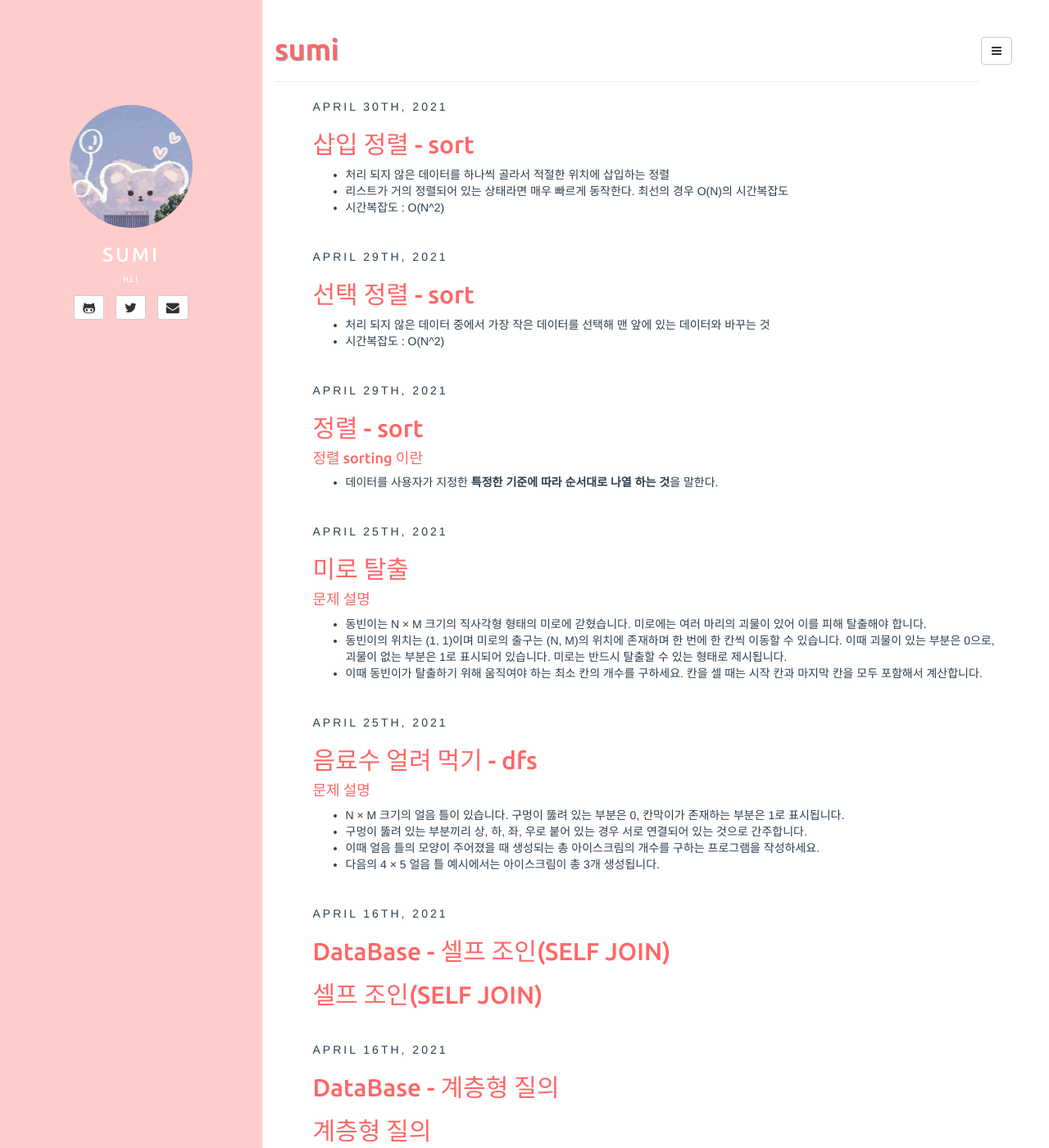
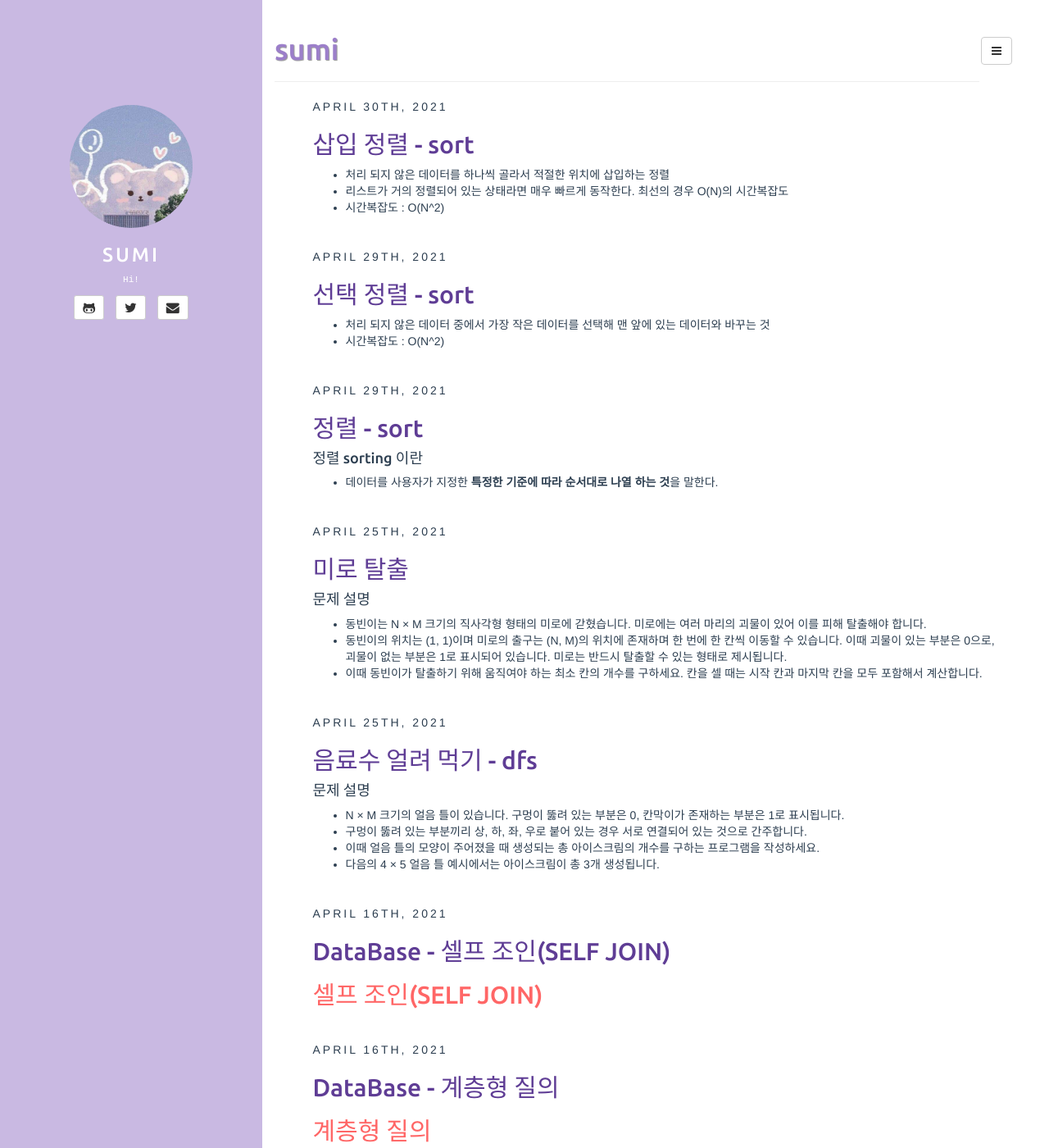
Before and after one commit to sumi-0011/sumi-0011.github.io, a Jekyll site: the page built from index.html, in a window 1280 px wide and 1400 px high. Shown: the whole window at 82% size. Built offline with Jekyll 4.4.1, drawn with Linux system fonts in a browser that asks for light colours; the list of posts is cut into pages by our own code.

Commit message:
Update style.css

```diff
--- a/assets/css/style.css
+++ b/assets/css/style.css
@@ -8,7 +8,7 @@
 	position: fixed;
 	top: 0px;
 	padding-top: 10%;
-	background-color: #FFCCCC;
+	background-color: #c9b9e2;
 	color: #fff;
 }
 
@@ -82,7 +82,7 @@
 }
 
 .page-header {
-	color: #FF6666;
+	color: #9c7fca ;
 	text-shadow: 1px 1px 1px rgba(150, 150, 150, 1);
 }
 
@@ -123,20 +123,20 @@
 article.home h5,
 article.home h6 {
 	font-family: 'Ubuntu', sans-serif;
-	color: #FF6666;
+	/* color: #FF6666; */
 }
 
 article.home h1 a,
 article.home h2 a,
 article.home h3 a,
 article.home h4 a {
-	color: #FF6666;
+	color: #5f3d95;
 }
 article.home h1 a:hover,
 article.home h2 a:hover,
 article.home h3 a:hover,
 article.home h4 a:hover {
-	color: #e74c3c;
+	color: #774fb7 ;
 }
 
 .author .author-image {
```
